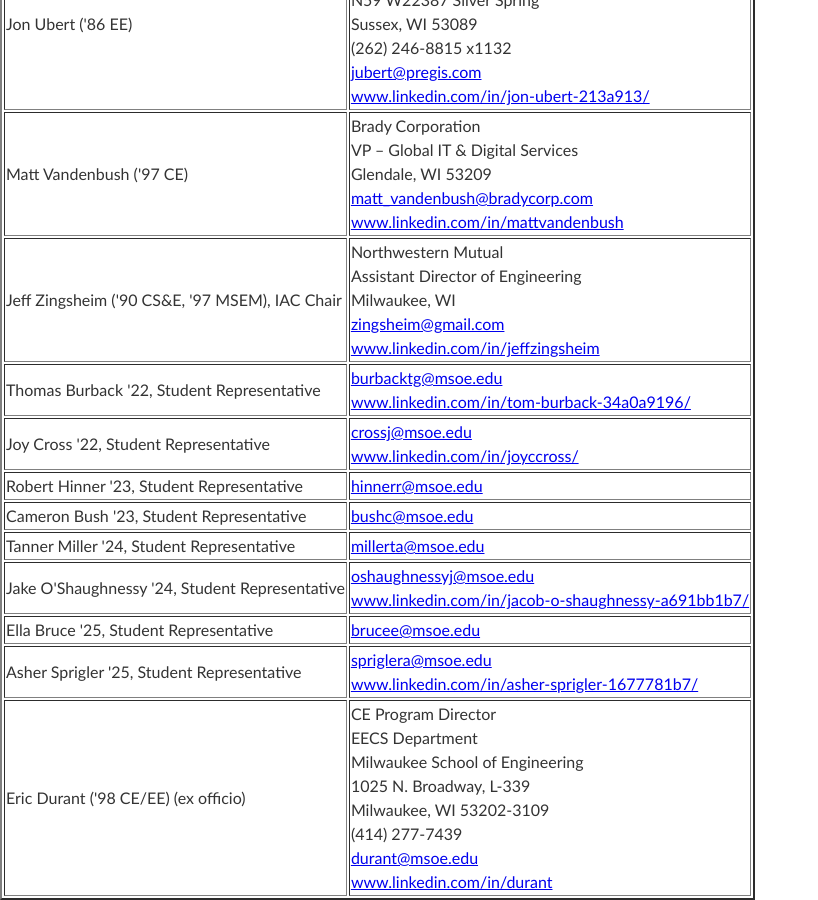
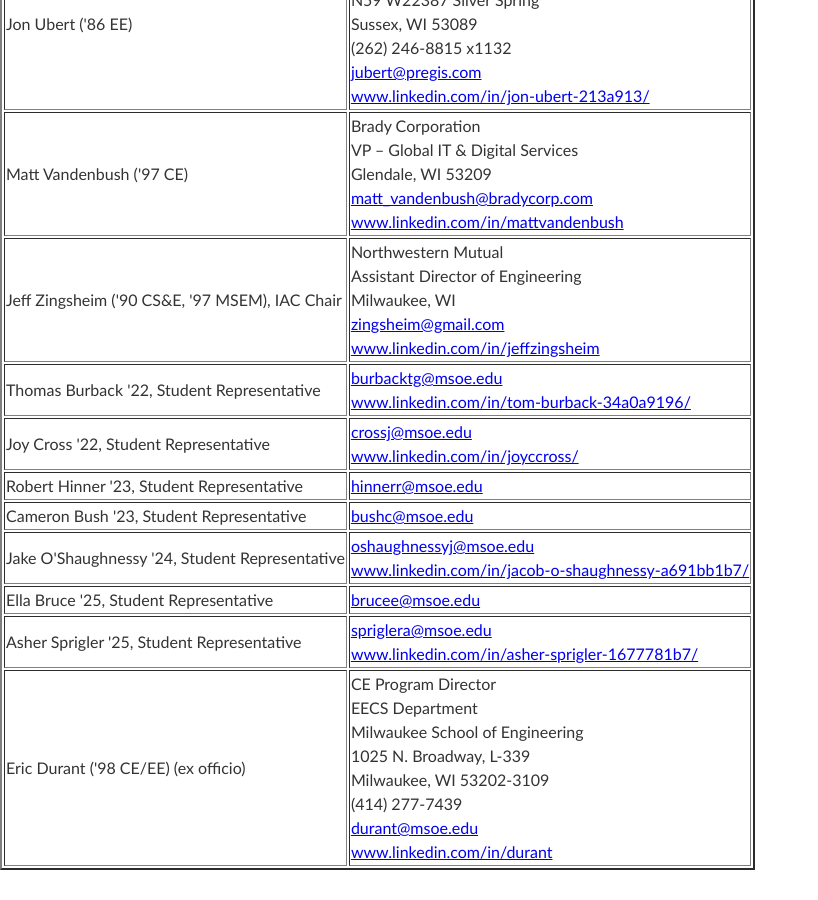
Before and after one commit to edurant/edurant.github.io, a Jekyll site: the page built from ceiac/members.html, in a window 1280 px wide and 900 px high, scrolled down 2863 px. Shown: the whole window, without its empty margins (0-818 px from the left). Built offline with Jekyll 4.4.1, drawn with Linux system fonts in a browser that asks for light colours; after the commit the page ends 3733 px from its top, so only the background shows below that.

Commit message:
ce iac membership update

```diff
--- a/ceiac/members.html
+++ b/ceiac/members.html
@@ -188,10 +188,6 @@
   <td><a href="mailto:bushc@msoe.edu">bushc@msoe.edu</a></td>
 </tr>
 <tr>
-  <td>Tanner Miller '24, Student Representative</td>
-  <td><a href="mailto:millerta@msoe.edu">millerta@msoe.edu</a></td>
-</tr>
-<tr>
   <td>Jake O'Shaughnessy '24, Student Representative</td>
   <td><a href="mailto:oshaughnessyj@msoe.edu">oshaughnessyj@msoe.edu</a><br/>
       <a href="https://www.linkedin.com/in/jacob-o-shaughnessy-a691bb1b7/">www.linkedin.com/in/jacob-o-shaughnessy-a691bb1b7/</a></td>
```
